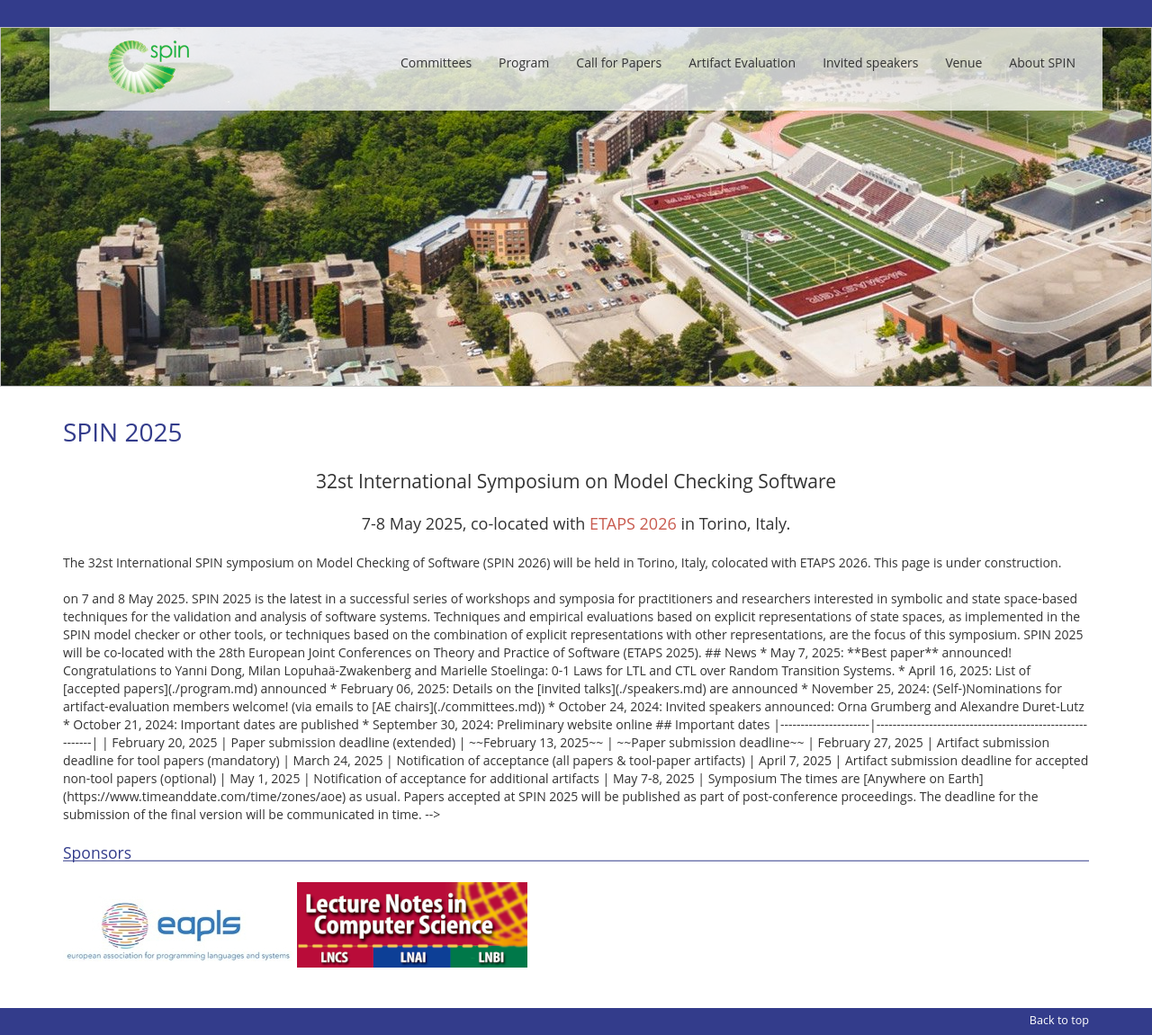
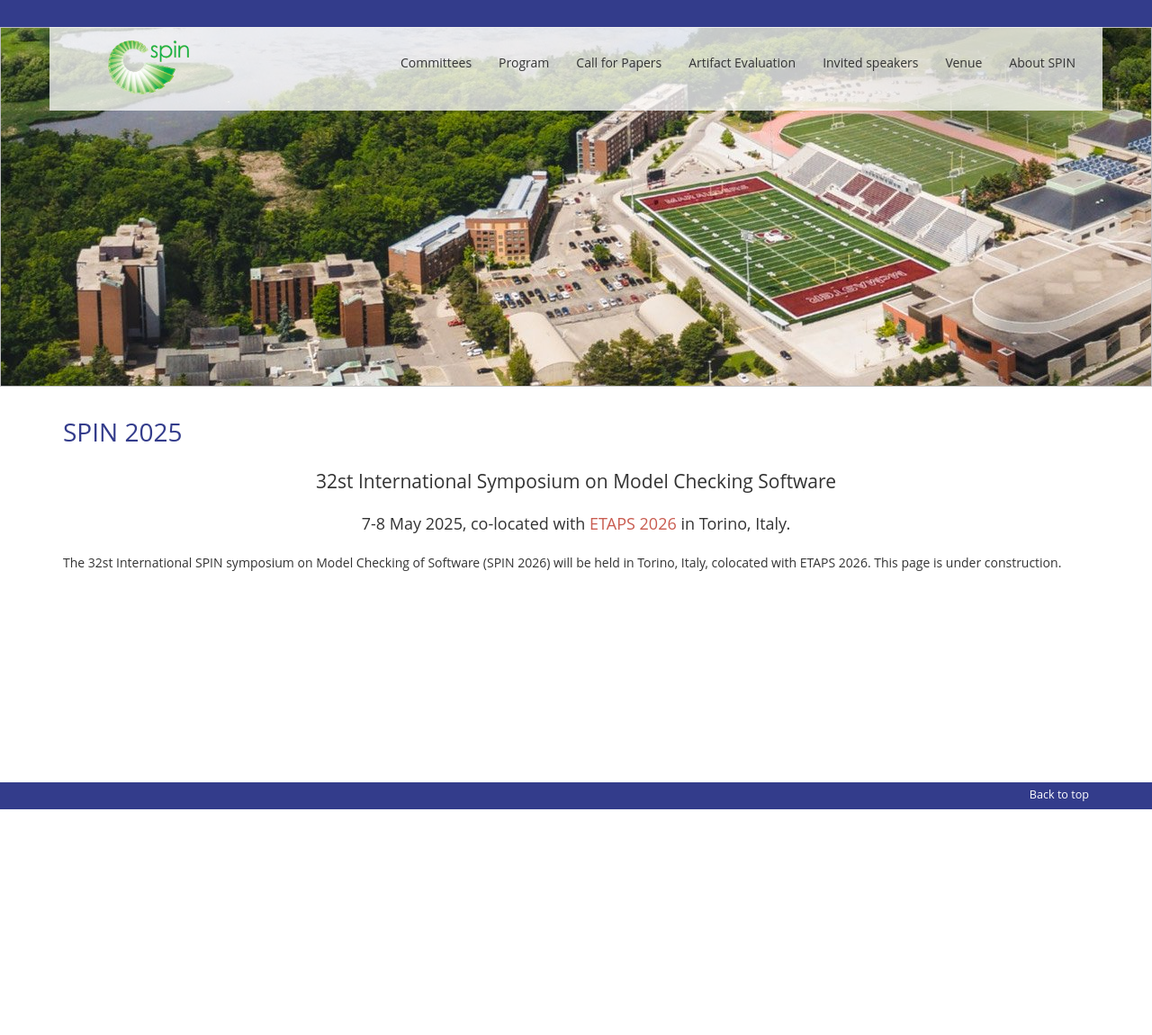
Before and after one commit to SPIN-web/SPIN2026, a Jekyll site: the page built from _pages/index.md, in a window 1280 px wide. Shown: the whole page at 90% size. Built offline with Jekyll 4.4.1, drawn with Linux system fonts in a browser that asks for light colours; nearby versions of some CDN libraries; our own code applies the rules of GitHub Pages for plain Markdown files; after the commit the page ends 900 px from its top, so only the background shows below that.

Commit message:
Update SPIN 2026 details in index.md and remove outdated information for SPIN 2025

```diff
--- a/_pages/index.md
+++ b/_pages/index.md
@@ -17,38 +17,3 @@ order: 0
 </p>
 
 The 32st International SPIN symposium on Model Checking of Software (SPIN 2026) will be held in Torino, Italy, colocated with ETAPS 2026. This page is under construction.
-
-<!-->
- on 7 and 8 May 2025. SPIN 2025 is the latest in a successful series of workshops and symposia for practitioners and researchers interested in symbolic and state space-based techniques for the validation and analysis of software systems. Techniques and empirical evaluations based on explicit representations of state spaces, as implemented in the SPIN model checker or other tools, or techniques based on the combination of explicit representations with other representations, are the focus of this symposium.
-
-SPIN 2025 will be co-located with the 28th European Joint Conferences on Theory and Practice of Software (ETAPS 2025).
-
-## News
-* May 7, 2025: **Best paper** announced! Congratulations to Yanni Dong, Milan Lopuhaä-Zwakenberg and Marielle Stoelinga: 0-1 Laws for LTL and CTL over Random Transition Systems.
-* April 16, 2025: List of [accepted papers](./program.md) announced
-* February 06, 2025: Details on the [invited talks](./speakers.md) are announced
-* November 25, 2024: (Self-)Nominations for artifact-evaluation members welcome! (via emails to [AE chairs](./committees.md))
-* October 24, 2024: Invited speakers announced: Orna Grumberg and Alexandre Duret-Lutz
-* October 21, 2024: Important dates are published
-* September 30, 2024: Preliminary website online
-
-## Important dates
-
-|----------------------|-----------------------------------------------------------|
-| February 20, 2025  | Paper submission deadline (extended)
-| ~~February 13, 2025~~  | ~~Paper submission deadline~~
-| February 27, 2025    | Artifact submission deadline for tool papers (mandatory)
-|    March 24, 2025    | Notification of acceptance (all papers & tool-paper artifacts)
-|    April  7, 2025    | Artifact submission deadline for accepted non-tool papers (optional)
-|      May  1, 2025    | Notification of acceptance for additional artifacts
-|     May 7-8, 2025    | Symposium
-
-The times are [Anywhere on Earth](https://www.timeanddate.com/time/zones/aoe) as usual.
-
-Papers accepted at SPIN 2025 will be published as part of post-conference proceedings.
-The deadline for the submission of the final version will be communicated in time.
--->
-
-## Sponsors
-[![EAPLS logo]({{ site.baseurl }}{% link assets/images/EAPLS_logo.jpg %})](https://eapls.org/)
-[![LNCS logo]({{ site.baseurl }}{% link assets/images/LNCS_logo.png %})](https://www.springer.com/gp/computer-science/lncs)
```
